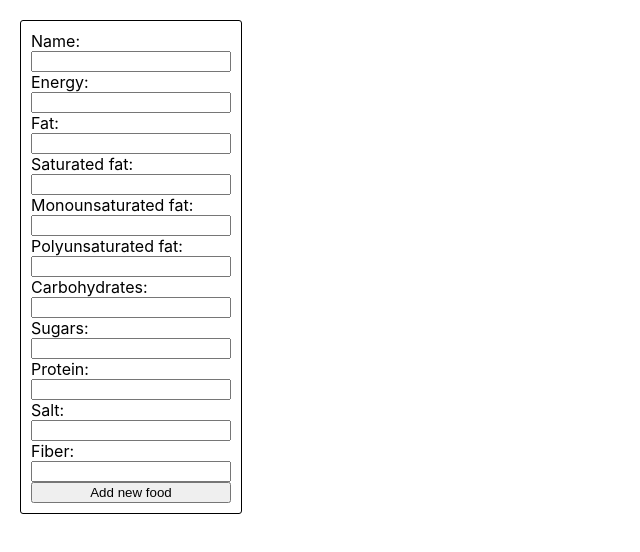
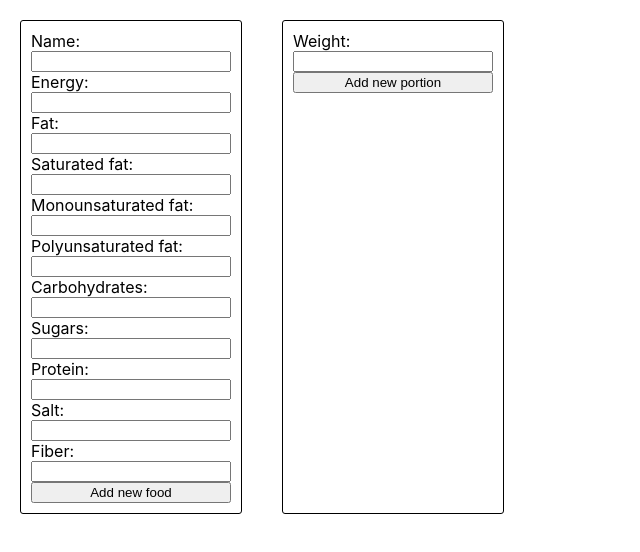
Before and after one commit to StrawbWine/life-manager-frontend, a React (Create React App) app: page /foodportion in a window 1280 px wide. Shown: the top 552 px of the page, without its empty margins (0-640 px from the left). Built offline with nearby package versions, Linux system fonts and the light colour scheme; no server answers.

Commit message:
✨Form to add new foodportions

```diff
--- a/src/App.js
+++ b/src/App.js
@@ -3,6 +3,7 @@ import './App.css';
 import useApi from "./hooks/useApi";
 import FoodContainer from "./components/FoodContainer/FoodContainer";
 import CreateFoodForm from "./components/CreateFoodForm/CreateFoodForm";
+import CreateFoodPortionForm from "./components/CreateFoodPortionForm/CreateFoodPortionForm";
 
 function App() {
   const API_URL = process.env.REACT_APP_API_URL
@@ -18,7 +19,10 @@ function App() {
         activeFood={activeFood}
         setActiveFood={setActiveFood}
       />
-      <CreateFoodForm getFoods={getFoodData} />
+      <div className="Forms" style={{display: "flex"}}>
+        <CreateFoodForm getFoods={getFoodData} />
+        <CreateFoodPortionForm activeFood={activeFood} />
+      </div>
     </div>
   );
 }
--- /dev/null
+++ b/src/components/CreateFoodPortionForm/CreateFoodPortionForm.js
@@ -0,0 +1,28 @@
+import axios from "axios"
+import React from "react"
+import styles from "./CreateFoodPortionForm.module.css"
+
+const CreateFoodPortionForm = ({ activeFood }) => {
+  const API_URL = process.env.REACT_APP_API_URL
+
+  const handleSubmit = async event =>  {
+    event.preventDefault()
+    const newFoodPortion = {
+      foodId: activeFood,
+      weightInGrams: document.getElementById("weight-input").value,
+      dateConsumed: new Date()
+    }
+    console.log(activeFood)
+    await axios.post(`${API_URL}/foodportion`, newFoodPortion)
+  }
+
+  return (
+    <form className={styles.CreateFoodPortionForm} onSubmit={handleSubmit}>
+      <label>Weight:</label>
+      <input type="text" name="weight" id="weight-input" required />
+      <input type="submit" value="Add new portion" />
+    </form>
+  )
+}
+
+export default CreateFoodPortionForm
--- /dev/null
+++ b/src/components/CreateFoodPortionForm/CreateFoodPortionForm.module.css
@@ -0,0 +1,9 @@
+.CreateFoodPortionForm {
+  display: flex;
+  flex-direction: column;
+  width: 200px;
+  margin: 20px;
+  border: solid 1px black;
+  padding: 10px;
+  border-radius: 3px;
+}
```
